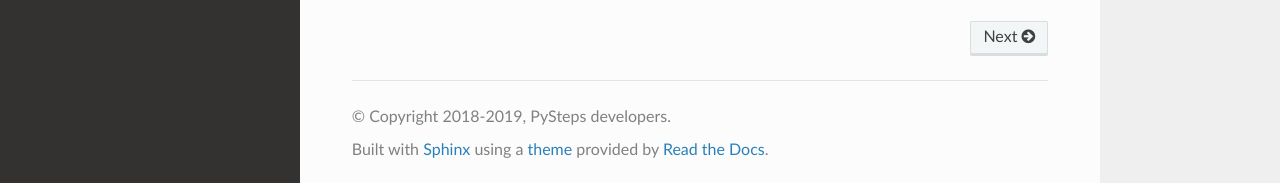
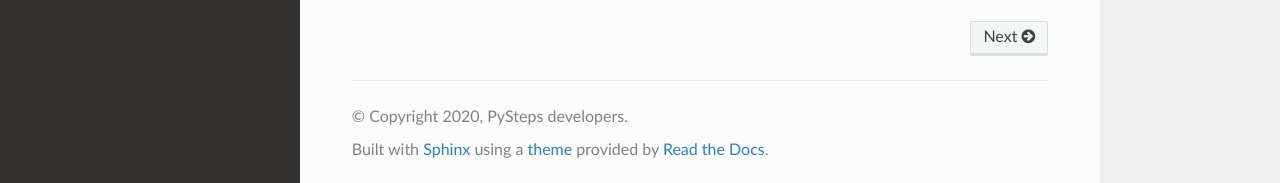
Before and after one commit to pySTEPS/pysteps, a Sphinx documentation site: the page built from doc/source/index.rst, in a window 1280 px wide and 1235 px high. Shown: the part 1049-1232 px from the top of the window. Built offline with Sphinx 7.4.7 and the Read the Docs theme 2.0.0, drawn with Linux system fonts in a browser that asks for light colours; pages that are not in the unit, such as notebooks, are missing from menus.

Commit message:
Update copyright

```diff
--- a/doc/source/conf.py
+++ b/doc/source/conf.py
@@ -50,7 +50,7 @@ master_doc = 'index'
 
 # General information about the project.
 project = u'pysteps'
-copyright = u'2018-2019, PySteps developers'
+copyright = u'2020, PySteps developers'
 author = u'PySteps developers'
 
 # The version info for the project you're documenting, acts as replacement for
```
